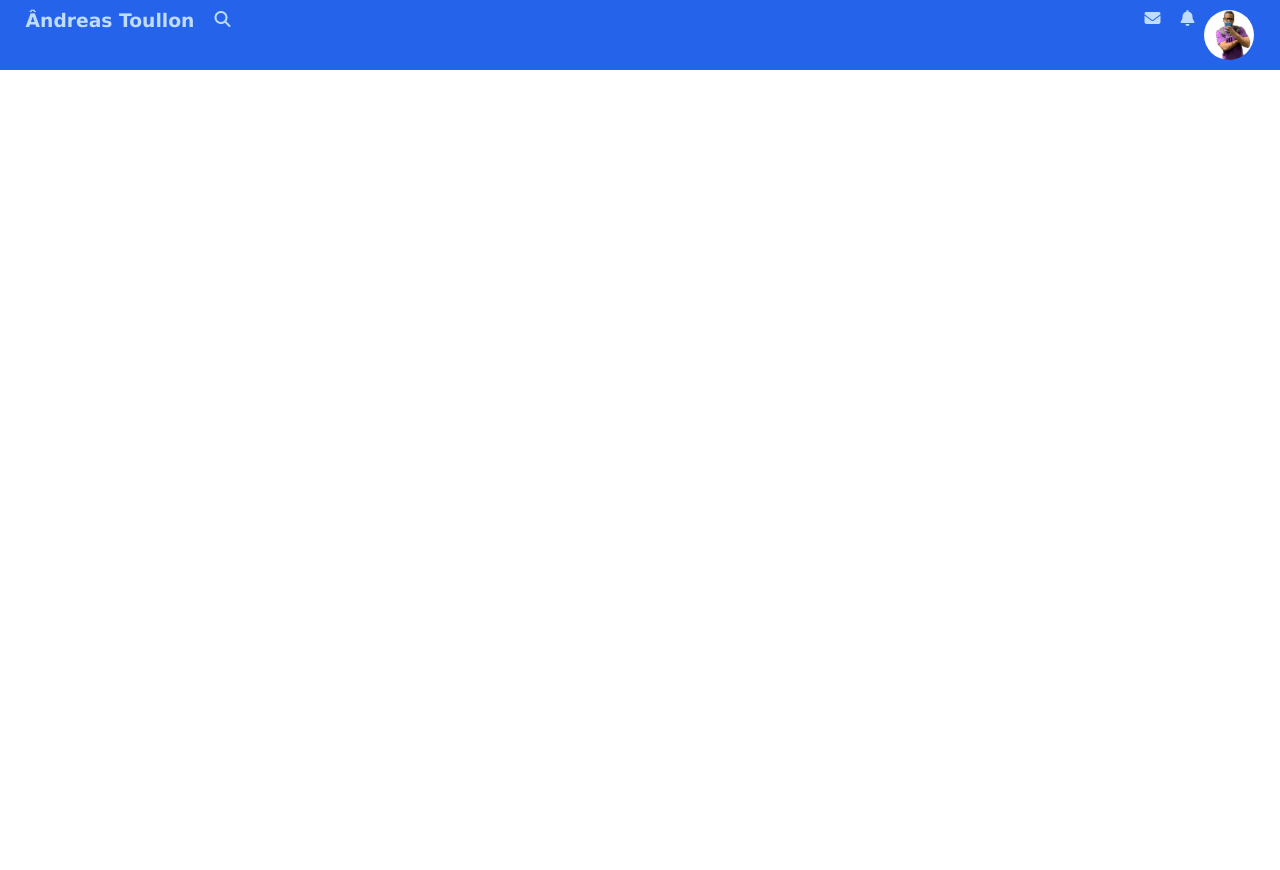
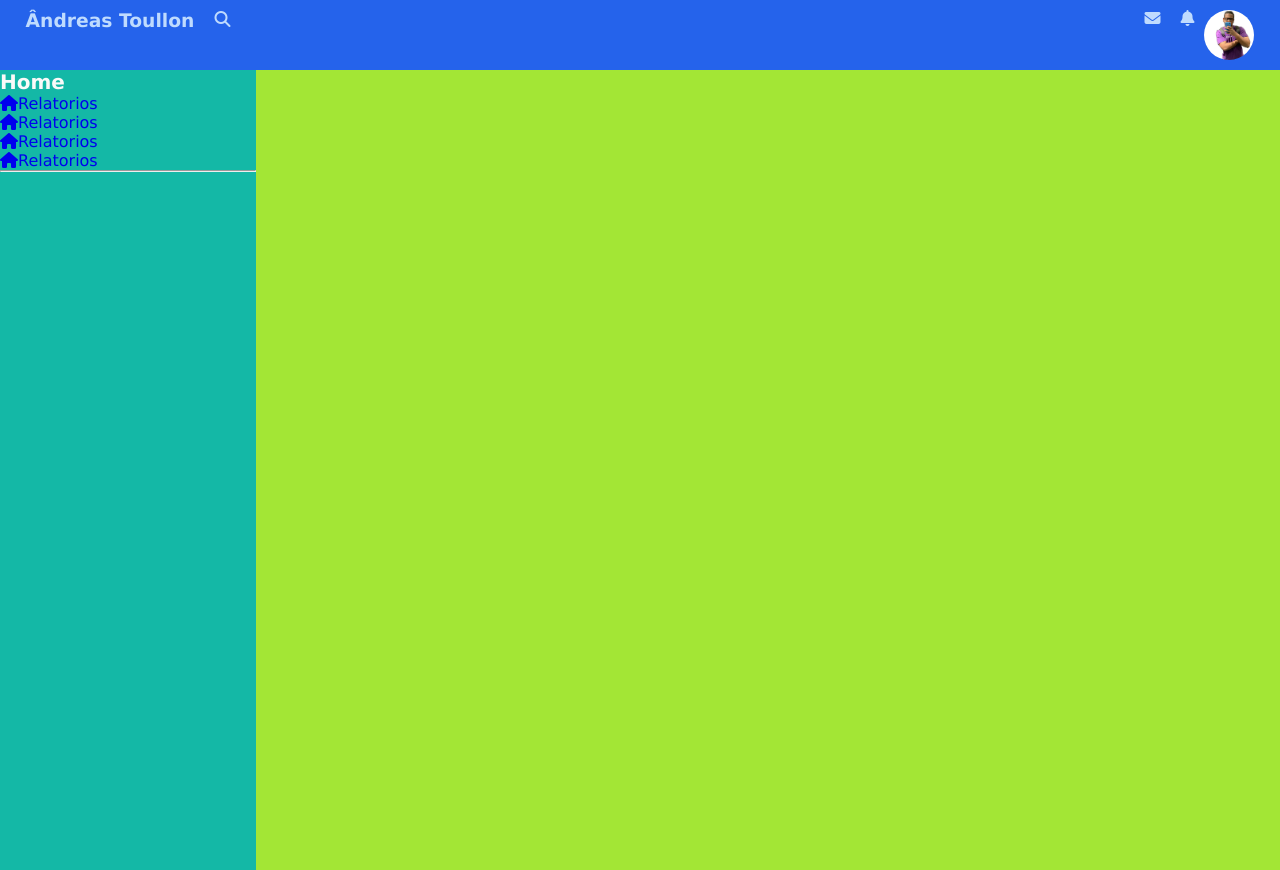
Before and after one commit to andreastoullondev/Dashboard2024, a plain HTML site: page index.html in a window 1280 px wide. Before the commit the page ends 800 px from the top, so only its background shows below. Drawn offline with Linux system fonts and the light colour scheme.

Commit message:
sidebaer no processo

```diff
--- a/css/style.css
+++ b/css/style.css
@@ -4,6 +4,7 @@ padding: 0;
 box-sizing: border-box;
 font-family: Verdana, Geneva, Tahoma, sans-serif;
 }
+html,body{height: 100%;}
 
 header{
     background-color: #2563eb;
@@ -35,3 +36,28 @@ outra forma penso que posso me ajudar é declarar 2 classes diferente botar amba
 .icons-header{
     margin: 0 0 0 10px;
 }
+
+.main{
+    display: flex;
+    flex-wrap: wrap;
+    height: 100%;
+}
+
+.sidebar{
+    width: 20%;
+    background-color: #14b8a6 ;
+    height: 100%;
+}
+.sidebar h3{
+    color:  #fafaf9;
+    font-size: 20px;
+}
+.sidebar a {
+    display: block;
+    text-decoration: none;
+}
+
+.content{
+    width: 80%;
+    background-color: #a3e635 ;
+}
--- a/index.html
+++ b/index.html
@@ -24,6 +24,19 @@
         </div>
     </header>
 
+    <section class="main">
+        <div class="sidebar">
+            <h3>Home</h3>
+            <a href="#"> <i class="fa-solid fa-house"></i>Relatorios</a>
+            <a href="#"><i class="fa-solid fa-house"></i>Relatorios</a>
+            <a href="#"><i class="fa-solid fa-house"></i>Relatorios</a>
+            <a href="#"><i class="fa-solid fa-house"></i>Relatorios</a>
+            <hr>
+        </div>
+        <div class="content">
+
+        </div>
+    </section>
 
     <script src="script.js"></script>
 </body>
```
